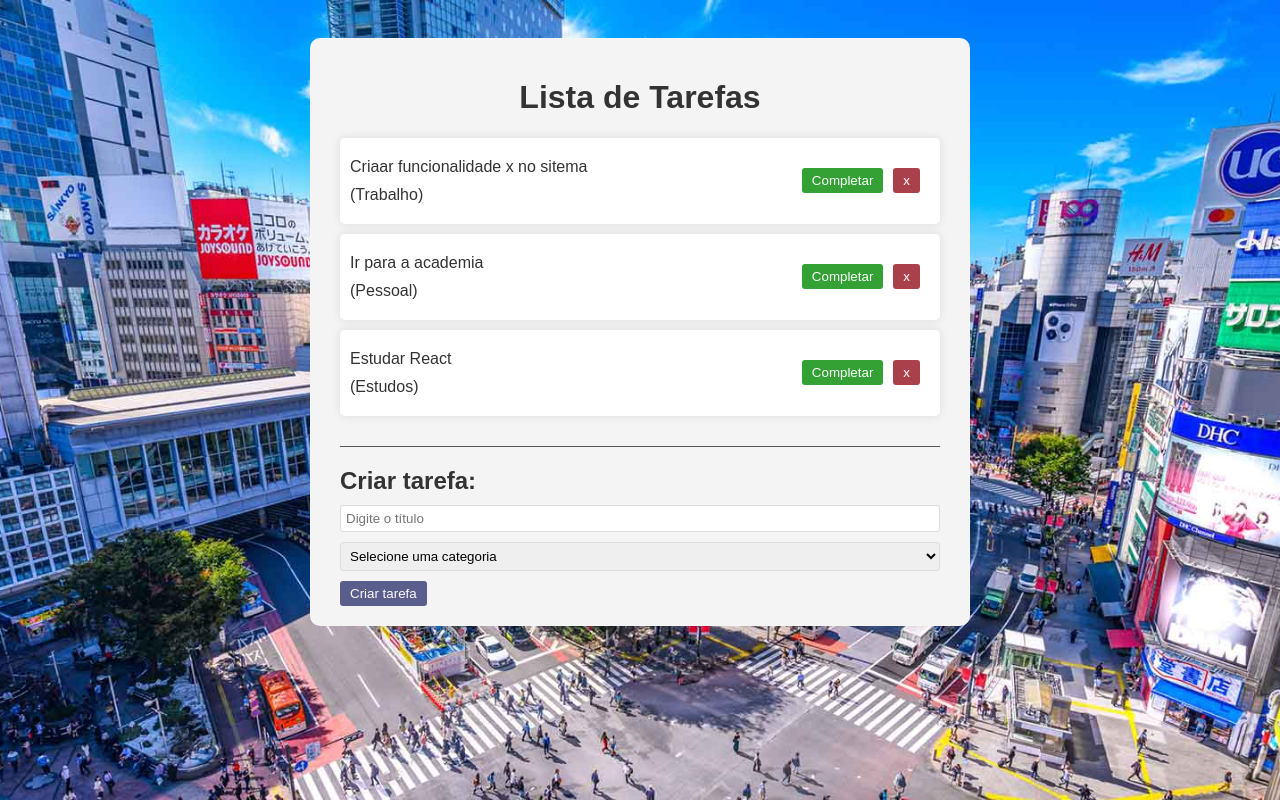
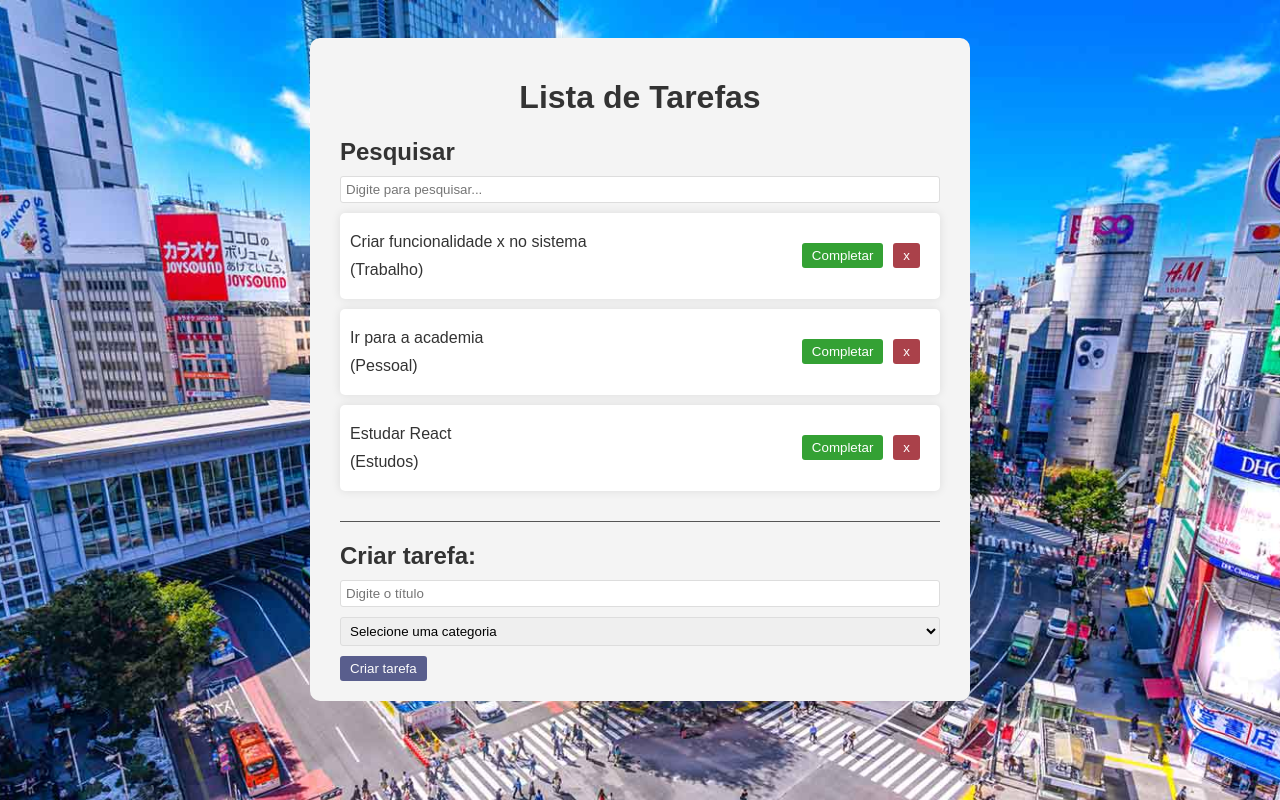
Before and after one commit to joaovitoranjos/todolist-react, a React (Vite) app in the folder todo/: page / in a window 1280 px wide. Shown: the top 800 px of the page. Built offline with nearby package versions, Linux system fonts and the light colour scheme.

Commit message:
adicionado botao de pesquisa

```diff
--- a/todo/src/App.jsx
+++ b/todo/src/App.jsx
@@ -1,15 +1,18 @@
 import { useState } from 'react'
 
 import Todo from './components/Todo';
+import Search from './components/Search';
+import TodoForm from './components/TodoForm';
 
 import "./App.css";
-import TodoForm from './components/TodoForm';
+
+
 
 function App() {
   const [todos, setTodos] = useState([
     {
       id: 1,
-      text:"Criaar funcionalidade x no sitema",
+      text:"Criar funcionalidade x no sistema",
       category: "Trabalho",
       isCompleted: false,
 
@@ -30,6 +33,8 @@
     },
 
   ]);
+
+  const [search, setSearch] = useState("");
 
   const addTodo = (text, category) => {
 
@@ -65,14 +70,23 @@
   return (
     <div className="app">
       <h1>Lista de Tarefas</h1>
+      <Search search={search} setSearch={setSearch}/>
         <div className="todo-list">
-          {todos.map((todo) =>(
-            <Todo key={todo.id} todo={todo} removeTodo= {removeTodo} completeTodo={completeTodo}/>
+          {todos.filter((todo) =>
+            todo.text.toLowerCase().includes(search.toLowerCase())
+          )
+          .map((todo) => (
+            <Todo
+            key={todo.id}
+            todo={todo}
+            removeTodo= {removeTodo}
+            completeTodo={completeTodo}
+            />
       ))}
     </div>
     <TodoForm addTodo={addTodo} />
-  </div> );
+  </div>
 
-}
+)}
 
 export default App;
--- /dev/null
+++ b/todo/src/components/Search.jsx
@@ -0,0 +1,15 @@
+const Search = ({search, setSearch}) => {
+  return (
+    <div className="search">
+        <h2>Pesquisar</h2>
+    <input
+        type="text"
+        value={search}
+        onChange={(e) => setSearch(e.target.value)}
+        placeholder="Digite para pesquisar..."
+    />
+    </div>
+  );
+};
+
+export default Search
```
